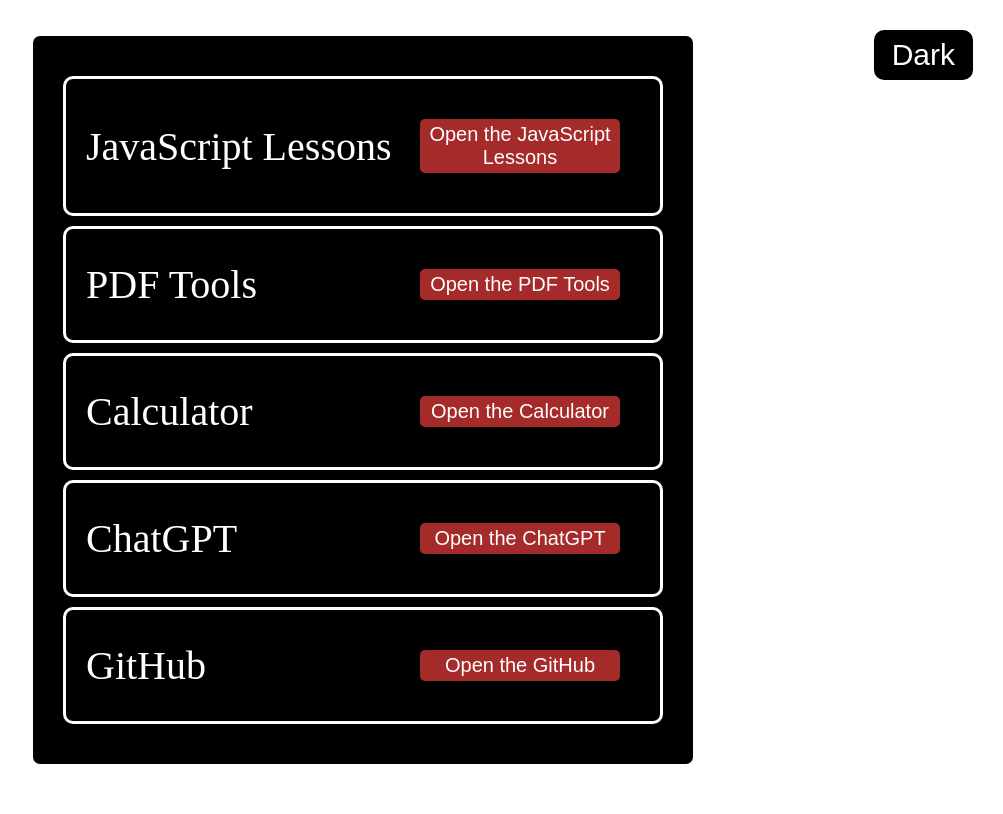
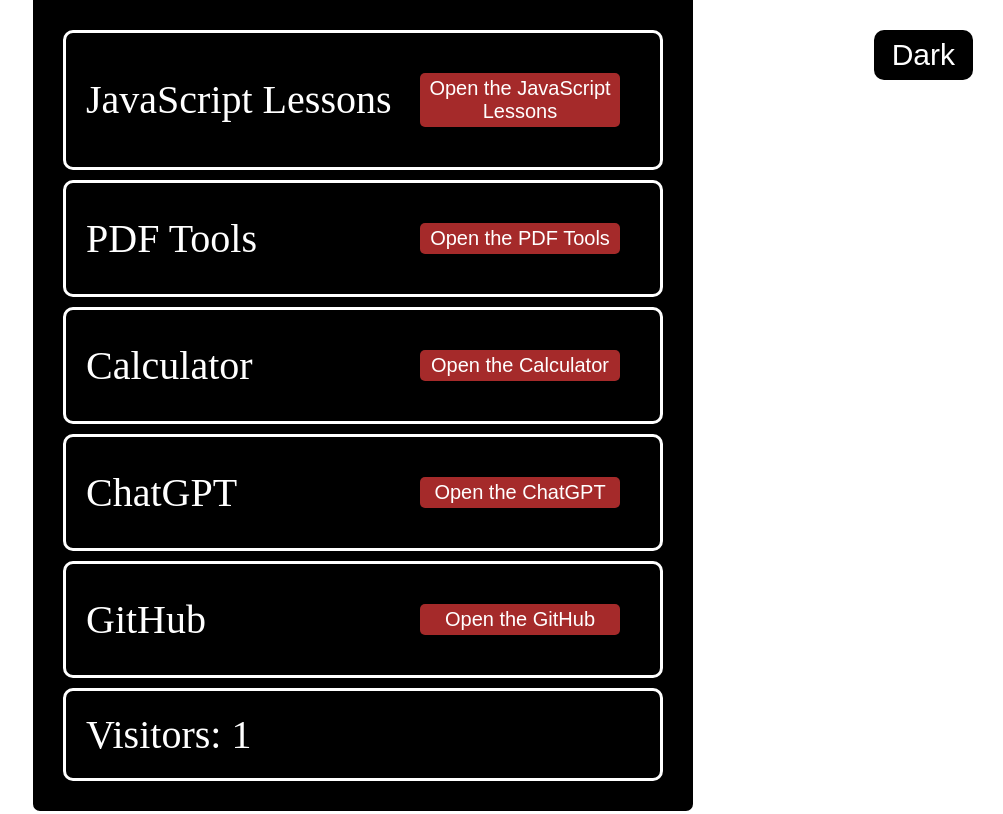
Before and after one commit to Sayed-Arsalan-Mahmudi/Sayed-Arsalan-Mahmudi.github.io, a plain HTML site: page index.html in a window 1280 px wide. Shown: the whole page, without its empty margins (277-1280 px from the left). Drawn offline with Linux system fonts and the light colour scheme.

Commit message:
Visitor counter added.

```diff
--- a/index.html
+++ b/index.html
@@ -37,6 +37,9 @@
             <a href="https://www.github.com/Sayed-Arsalan-Mahmudi" target="_blank" rel="noopener noreferrer"><button id="firstDivButton" class="firstDivButton" title="GitHub">Open the GitHub</button></a>
         </div>
 
+        <div id="counter" class="counter">
+            Visitors: 0
+        </div>
     </div>
 
     <script src="script.js"></script>
--- a/script.js
+++ b/script.js
@@ -2,6 +2,8 @@
 // const wathThisVideoButton = document.getElementById("wathThisVideoButton");
 // const homePageButton = document.getElementById("homePageButton");
 const block = document.getElementById("block");
+
+let counter = localStorage.getItem('visits') || 0;
 
 
 themeButton.addEventListener('click', function() { // typing codes for one tag.
@@ -14,3 +16,7 @@
         themeButton.textContent = 'Dark';
     }
 });
+
+counter++;
+localStorage.setItem('visits', counter);
+document.getElementById('counter').textContent = "Visitors: " + counter;
```
Lines whose indentation alone changed are shown as unchanged.
